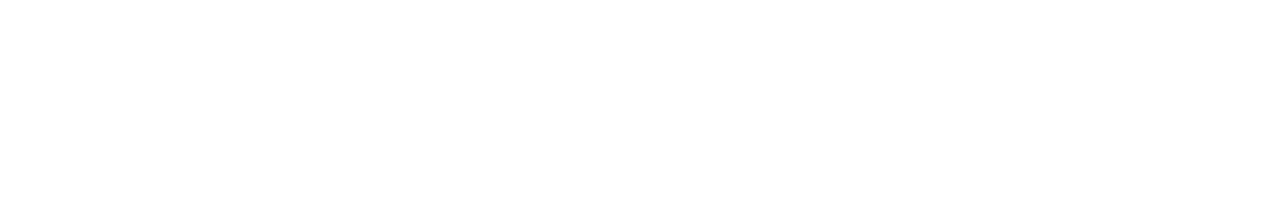
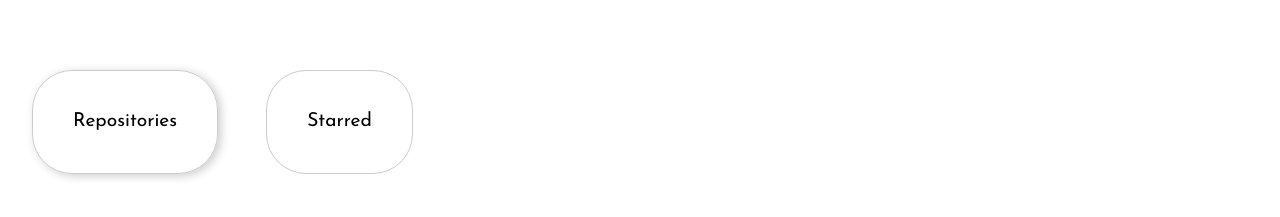
Before and after one commit to Gabrielfr-bld/github-api, a React (Create React App) app: page / in a window 1280 px wide. Shown: the part 375-592 px from the top of the page. Built offline with nearby package versions, Linux system fonts and the light colour scheme.

Commit message:
feat: add styledcomponent WrapperTab

```diff
--- a/src/components/repositories/Repository.js
+++ b/src/components/repositories/Repository.js
@@ -1,6 +1,7 @@
 import React, { useContext, useEffect, useState } from 'react';
 import GithubContext from '../../context/GithubContext';
 import { response } from '../../services';
+import { WrapperTab } from './style/WrapperTab';
 import { WrapperTabList } from './style/WrapperTabList';
 import { WrapperTabs } from './style/WrapperTabs';
 
@@ -29,7 +30,8 @@
         selectedTabPanelClassName="is-selected"
       >
         <WrapperTabList>
-
+          <WrapperTab>Repositories</WrapperTab>
+          <WrapperTab>Starred</WrapperTab>
         </WrapperTabList>
       </WrapperTabs>
     </>
```
